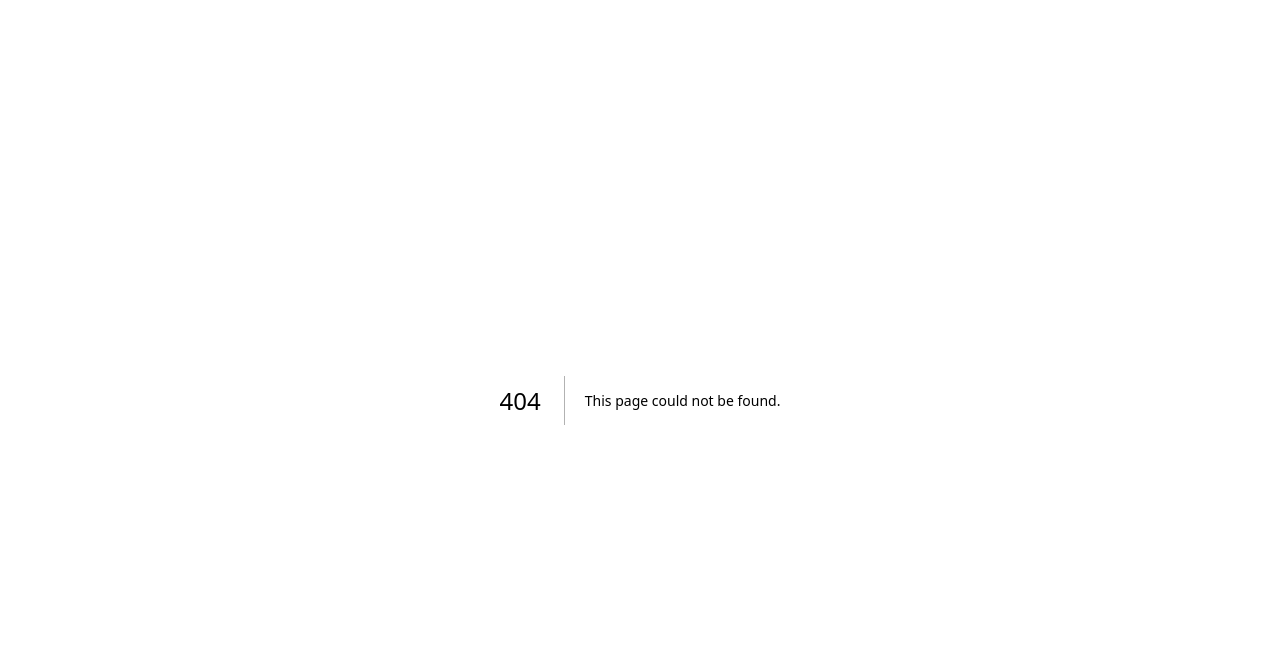
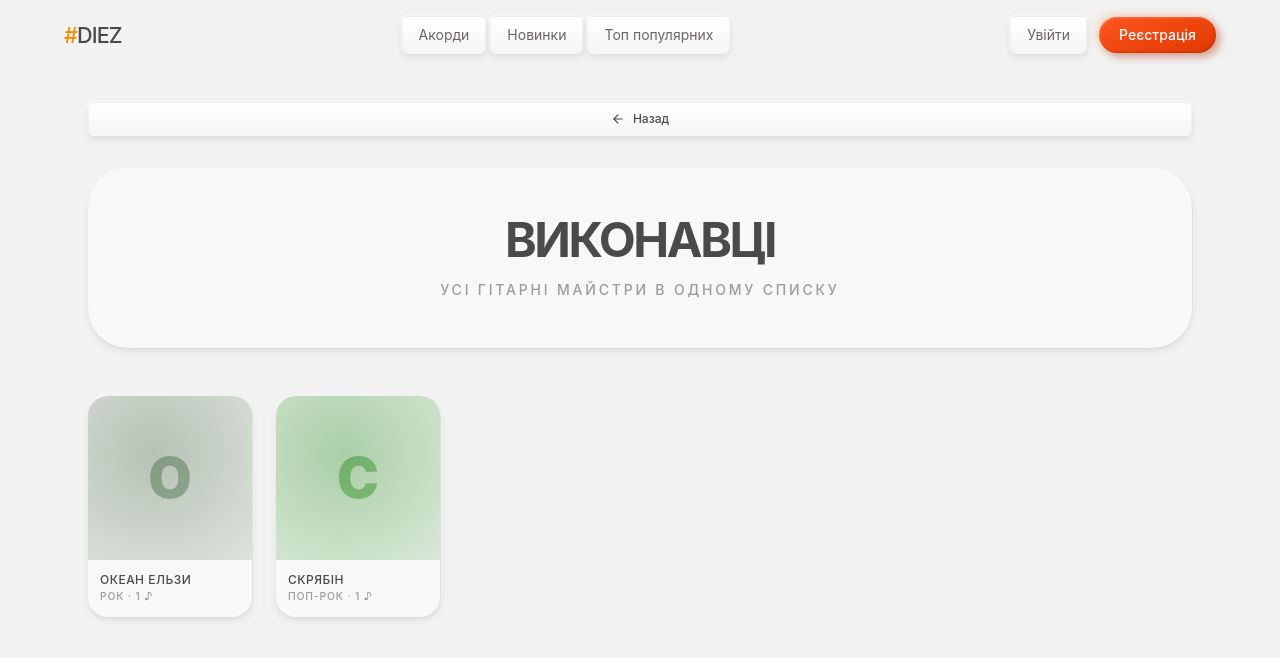
Before and after one commit to shevchenko-ivan/diez, a Next.js app: page /artists in a window 1280 px wide. Before the commit this address had no page. Shown: the top 658 px of the page. Built offline with nearby package versions, Linux system fonts and the light colour scheme.

Commit message:
feat: add artists index page to fix prefetching 404s

```diff
--- /dev/null
+++ b/app/artists/page.tsx
@@ -0,0 +1,51 @@
+import { Navbar } from "@/shared/components/Navbar";
+import { getAllSongs } from "@/features/song/services/songs";
+import { ArtistCard } from "@/features/artist/components/ArtistCard";
+import { ArrowLeft } from "lucide-react";
+import Link from "next/link";
+
+export default async function ArtistsPage() {
+  const songs = getAllSongs();
+
+  // Group by artist and calculate stats
+  const artistMap = new Map();
+  songs.forEach(s => {
+    if (!artistMap.has(s.artist)) {
+      artistMap.set(s.artist, {
+        name: s.artist,
+        songsCount: 0,
+        genre: s.genre, // Just pick first genre for now
+        color: "#" + Math.floor(Math.random()*16777215).toString(16).padStart(6, '0') // Randomish stable color would be better but this works for mock
+      });
+    }
+    artistMap.get(s.artist).songsCount++;
+  });
+
+  const artists = Array.from(artistMap.values());
+
+  return (
+    <div className="min-h-screen" style={{ background: "var(--bg)" }}>
+      <Navbar />
+      <main className="max-w-6xl mx-auto px-6 py-8">
+        <Link href="/" className="te-key inline-flex items-center gap-2 px-4 py-2 text-xs mb-8">
+          <ArrowLeft size={14} /> Назад
+        </Link>
+
+        <div className="te-surface p-12 mb-12 text-center" style={{ borderRadius: "2.5rem" }}>
+          <h1 className="text-5xl font-bold mb-4 uppercase tracking-tighter">Виконавці</h1>
+          <p className="text-[var(--text-muted)] uppercase tracking-[0.2em] text-sm">Усі гітарні майстри в одному списку</p>
+        </div>
+
+        <div className="grid grid-cols-2 md:grid-cols-4 lg:grid-cols-6 gap-6">
+          {artists.map((artist) => (
+            <ArtistCard
+              key={artist.name}
+              {...artist}
+              color={artist.name === "Океан Ельзи" ? "#31572C" : artist.name === "Charysmatic" ? "#4A1D1D" : artist.color}
+            />
+          ))}
+        </div>
+      </main>
+    </div>
+  );
+}
```
